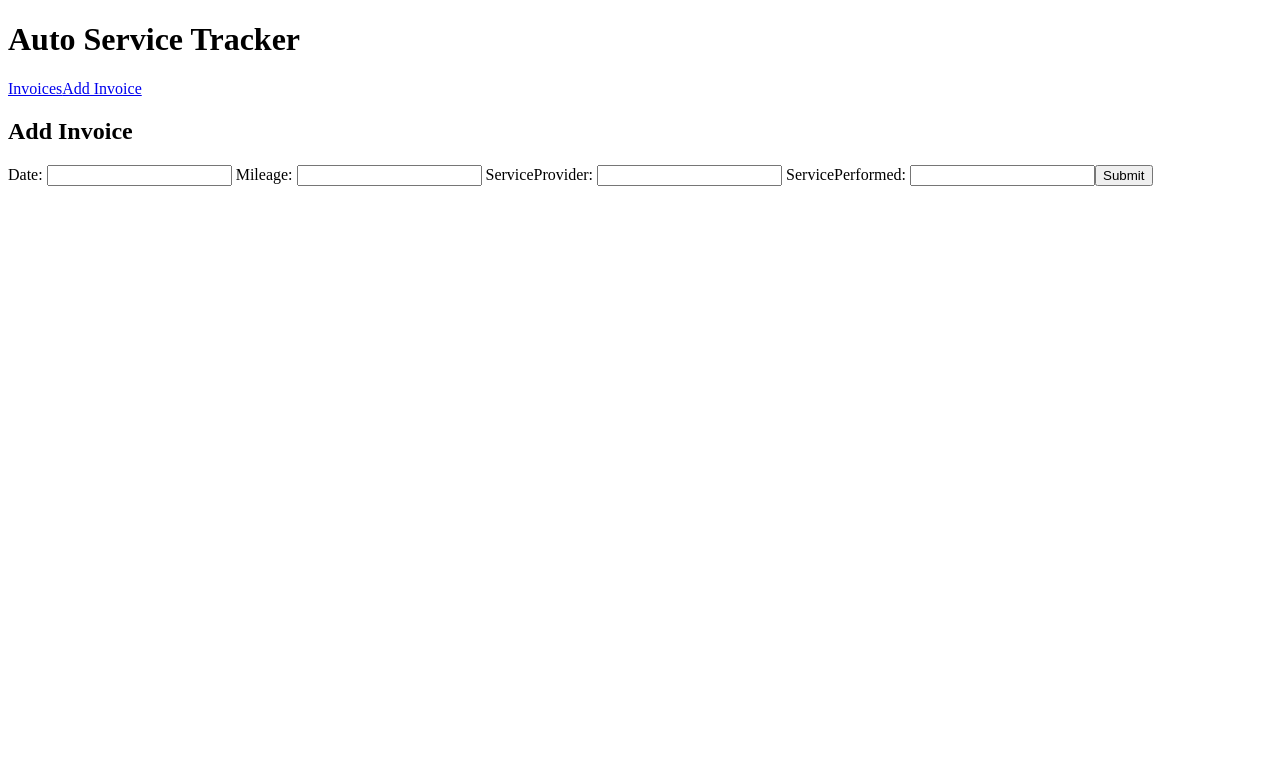
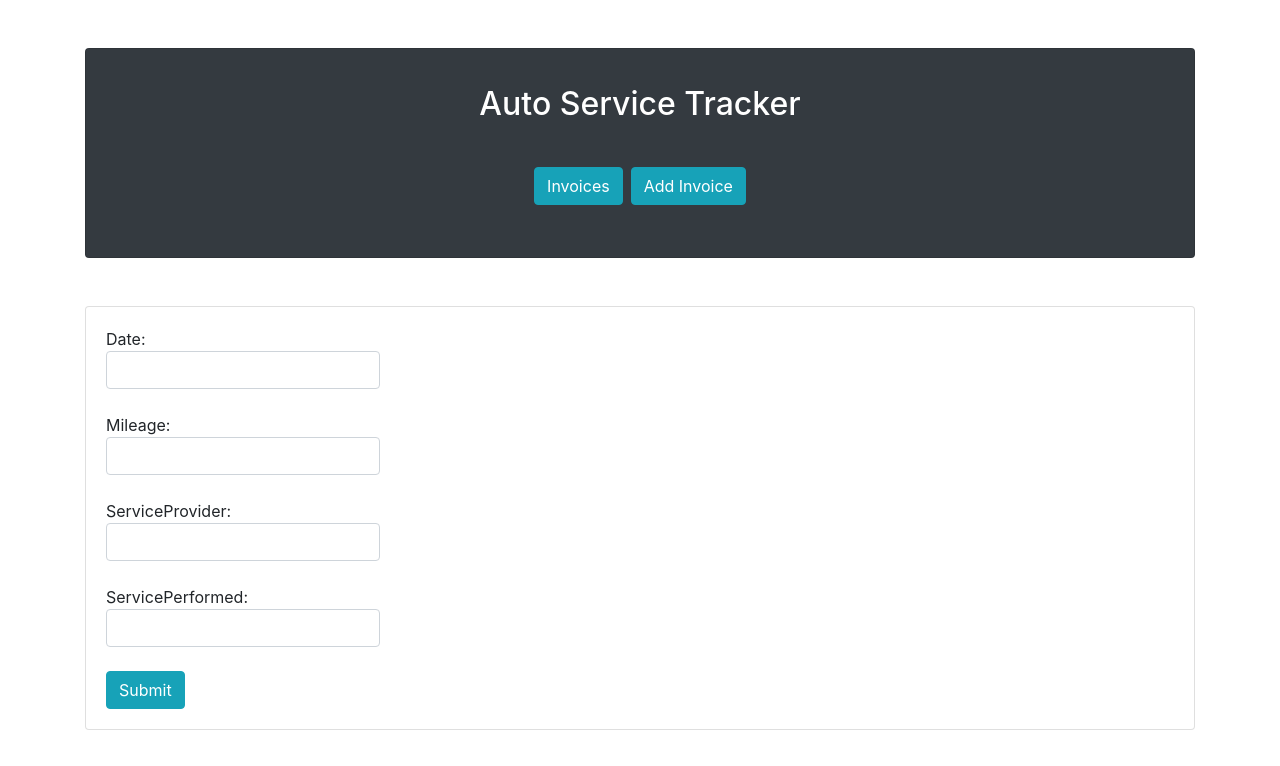
Before and after one commit to achang209/auto-service-tracker-client, an Angular app: page /invoices/add in a window 1280 px wide. Shown: the top 766 px of the page. Built offline with nearby package versions, Linux system fonts and the light colour scheme.

Commit message:
add bootstrap styling

```diff
--- a/src/app/app.component.html
+++ b/src/app/app.component.html
@@ -1,6 +1,20 @@
-<h1>{{title}}</h1>
-<nav>
-    <a routerLink="/invoices">Invoices</a>
-    <a routerLink="/invoices/add">Add Invoice</a>
-</nav>
-<router-outlet></router-outlet>
+<div class="container">
+    <div class="row">
+      <div class="col-md-12">
+        <div class="card bg-dark my-5">
+          <div class="card-body">
+            <h2 class="card-title text-center text-white py-3">{{ title }}</h2>
+            <ul class="text-center list-inline py-3">
+              <li class="list-inline-item">
+                <a routerLink="/invoices" class="btn btn-info">Invoices</a>
+                  </li>
+              <li class="list-inline-item">
+                <a routerLink="/invoices/add" class="btn btn-info">Add Invoice</a>
+                  </li>
+            </ul>
+          </div>
+        </div>
+        <router-outlet></router-outlet>
+      </div>
+    </div>
+  </div>
--- a/src/app/form-add-invoice/form-add-invoice.component.html
+++ b/src/app/form-add-invoice/form-add-invoice.component.html
@@ -1,27 +1,36 @@
-<h2>Add Invoice</h2>
-
+<div class="card my-5">
+    <div class="card-body">
         <form [formGroup]="addInvoiceForm" (ngSubmit)="onSubmit()">
 
-    <label>
+            <div class="form-group">
+            <label for="date">
                 Date:
-        <input type="text" formControlName="date">
+                <input class="form-control" type="text" formControlName="date">
             </label>
+            </div>
 
+            <div class="form-group">
             <label>
                 Mileage:
-        <input type="text" formControlName="mileage">
+                <input class="form-control" type="text" formControlName="mileage">
             </label>
+            </div>
 
+            <div class="form-group">
             <label>
                 ServiceProvider:
-        <input type="text" formControlName="serviceProvider">
+                <input class="form-control" type="text" formControlName="serviceProvider">
             </label>
+            </div>
 
+            <div class="form-group">
             <label>
                 ServicePerformed:
-        <input type="text" formControlName="servicePerformed">
+                <input class="form-control" type="text" formControlName="servicePerformed">
             </label>
+            </div>
 
-    <button type="submit" [disabled]="!addInvoiceForm.valid">Submit</button>
-
+            <button class="btn btn-info" type="submit" [disabled]="!addInvoiceForm.valid">Submit</button>
         </form>
+    </div>
+</div>
--- a/src/app/invoice-list/invoice-list.component.html
+++ b/src/app/invoice-list/invoice-list.component.html
@@ -1,20 +1,25 @@
-<table>
+
+<div class="card my-5">
+    <div class="card-body">
+        <table class="table table-bordered table-striped">
             <thead>
                 <tr>
-            <th>Id</th>
-            <th>Date</th>
-            <th>Mileage</th>
-            <th>Service Provider</th>
-            <th>Service Performed</th>
+                    <th scope="col">Id</th>
+                    <th scope="col">Date</th>
+                    <th scope="col">Mileage</th>
+                    <th scope="col">Service Provider</th>
+                    <th scope="col">Service Performed</th>
                 </tr>
             </thead>
             <tbody>
                 <tr *ngFor="let invoice of invoices">
-            <th>{{invoice.id}}</th>
-            <th>{{invoice.date}}</th>
-            <th>{{invoice.mileage}}</th>
-            <th>{{invoice.serviceProvider}}</th>
-            <th>{{invoice.servicePerformed}}</th>
+                    <td>{{invoice.id}}</td>
+                    <td>{{invoice.date}}</td>
+                    <td>{{invoice.mileage}}</td>
+                    <td>{{invoice.serviceProvider}}</td>
+                    <td>{{invoice.servicePerformed}}</td>
                 </tr>
             </tbody>
         </table>
+    </div>
+</div>
--- a/src/index.html
+++ b/src/index.html
@@ -7,8 +7,12 @@
 
   <meta name="viewport" content="width=device-width, initial-scale=1">
   <link rel="icon" type="image/x-icon" href="favicon.ico">
+  <link rel="stylesheet" href="https://stackpath.bootstrapcdn.com/bootstrap/4.4.1/css/bootstrap.min.css" integrity="sha384-Vkoo8x4CGsO3+Hhxv8T/Q5PaXtkKtu6ug5TOeNV6gBiFeWPGFN9MuhOf23Q9Ifjh" crossorigin="anonymous">
 </head>
 <body>
   <app-root></app-root>
+  <script src="https://code.jquery.com/jquery-3.4.1.slim.min.js" integrity="sha384-J6qa4849blE2+poT4WnyKhv5vZF5SrPo0iEjwBvKU7imGFAV0wwj1yYfoRSJoZ+n" crossorigin="anonymous"></script>
+  <script src="https://cdn.jsdelivr.net/npm/popper.js@1.16.0/dist/umd/popper.min.js" integrity="sha384-Q6E9RHvbIyZFJoft+2mJbHaEWldlvI9IOYy5n3zV9zzTtmI3UksdQRVvoxMfooAo" crossorigin="anonymous"></script>
+  <script src="https://stackpath.bootstrapcdn.com/bootstrap/4.4.1/js/bootstrap.min.js" integrity="sha384-wfSDF2E50Y2D1uUdj0O3uMBJnjuUD4Ih7YwaYd1iqfktj0Uod8GCExl3Og8ifwB6" crossorigin="anonymous"></script>
 </body>
 </html>
```
Lines whose indentation alone changed are shown as unchanged.
